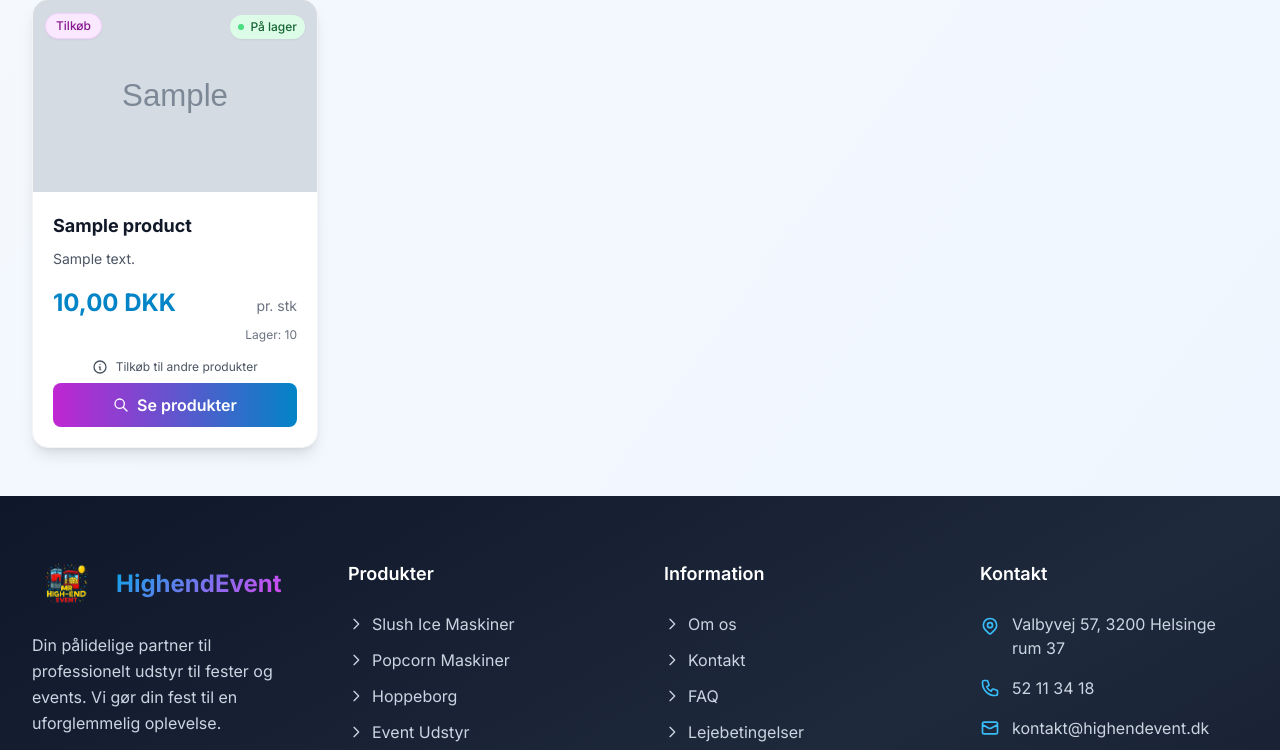
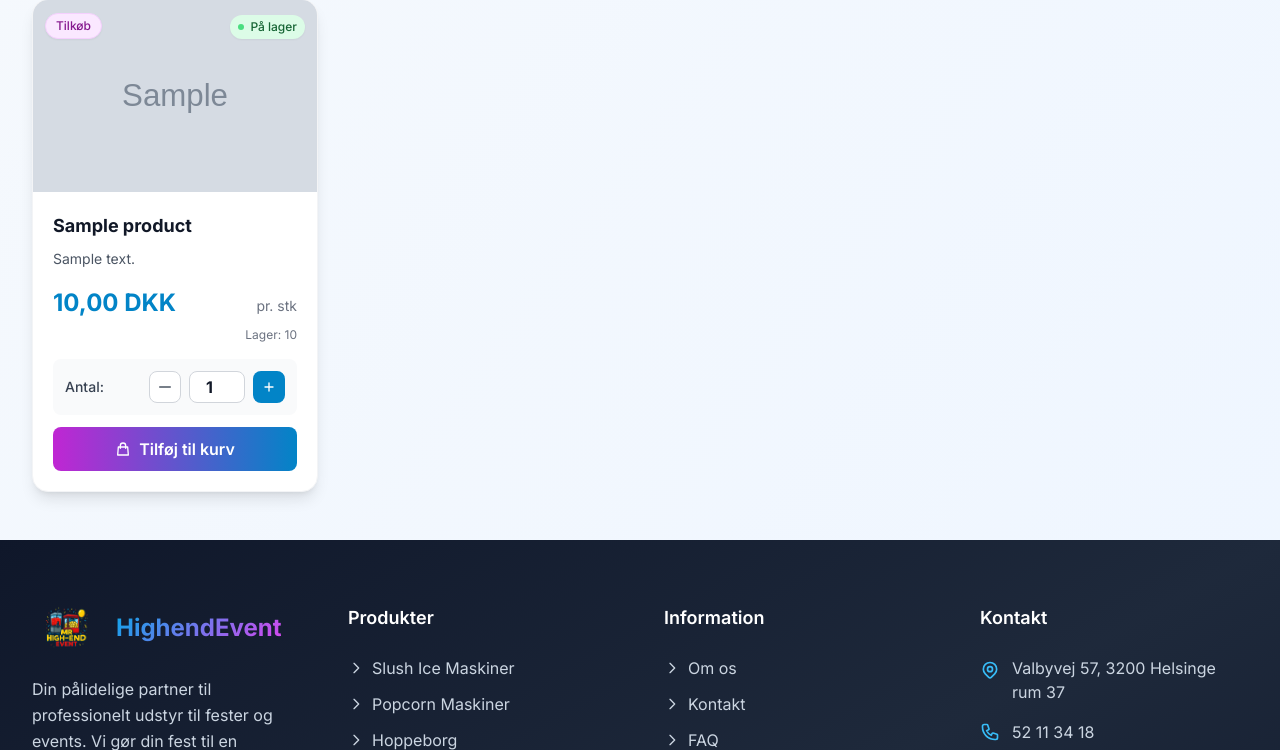
Before and after one commit to Flyvendedk799/HighendEvent, a Flask app: page /catalog?category=1 in a window 1280 px wide. Shown: the part 1295-2045 px from the top of the page. Run offline with Flask 3, Linux system fonts and the light colour scheme; tables that the repository leaves empty hold one stand-in row (values such as "Sample post"); grey boxes marked "Sample" are stand-in pictures; some libraries are stand-ins or nearby versions.

Commit message:
Add standalone cart functionality for upsell products - customers can now add mersalgs produkter directly to cart from catalog with quantity selection

```diff
--- a/app/templates/public/catalog.html
+++ b/app/templates/public/catalog.html
@@ -320,20 +320,31 @@
                             </div>
                         </div>
 
-                        <!-- Button -->
-                        <div class="space-y-2 mt-auto">
-                            <p class="text-xs text-gray-600 text-center">
-                                <svg class="w-4 h-4 inline-block mr-1" fill="none" stroke="currentColor" viewBox="0 0 24 24">
-                                    <path stroke-linecap="round" stroke-linejoin="round" stroke-width="2" d="M13 16h-1v-4h-1m1-4h.01M21 12a9 9 0 11-18 0 9 9 0 0118 0z"></path>
+                        <!-- Quantity and Add to Cart -->
+                        <div class="space-y-3 mt-auto">
+                            <div class="flex items-center justify-between bg-gray-50 rounded-lg p-3">
+                                <span class="text-sm font-medium text-gray-700">Antal:</span>
+                                <div class="flex items-center space-x-2">
+                                    <button type="button" onclick="updateUpsellQty({{ upsell.id }}, -1)" class="w-8 h-8 flex items-center justify-center rounded-lg bg-white border border-gray-300 text-gray-600 hover:border-primary-500 hover:text-primary-600">
+                                        <svg class="w-4 h-4" fill="none" stroke="currentColor" viewBox="0 0 24 24">
+                                            <path stroke-linecap="round" stroke-linejoin="round" stroke-width="2" d="M20 12H4"></path>
+                                        </svg>
+                                    </button>
+                                    <input type="number" id="upsell-qty-{{ upsell.id }}" min="0" max="{{ upsell.stock_qty }}" value="1" class="w-14 h-8 text-center border border-gray-300 rounded-lg font-bold text-gray-900">
+                                    <button type="button" onclick="updateUpsellQty({{ upsell.id }}, 1)" class="w-8 h-8 flex items-center justify-center rounded-lg bg-primary-600 text-white hover:bg-primary-700">
+                                        <svg class="w-4 h-4" fill="none" stroke="currentColor" viewBox="0 0 24 24">
+                                            <path stroke-linecap="round" stroke-linejoin="round" stroke-width="2" d="M12 6v6m0 0v6m0-6h6m-6 0H6"></path>
+                                        </svg>
+                                    </button>
+                                </div>
+                            </div>
+
+                            <button onclick="addUpsellToCart({{ upsell.id }}, '{{ upsell.name }}')" class="w-full bg-gradient-to-r from-accent-600 to-primary-600 text-white px-4 py-2.5 rounded-lg font-semibold hover:from-accent-700 hover:to-primary-700 transition-all duration-200 flex items-center justify-center space-x-2 group-hover:scale-105">
+                                <svg class="w-4 h-4" fill="none" stroke="currentColor" viewBox="0 0 24 24">
+                                    <path stroke-linecap="round" stroke-linejoin="round" stroke-width="2" d="M16 11V7a4 4 0 00-8 0v4M5 9h14l1 12H4L5 9z"></path>
                                 </svg>
-                                Tilkøb til andre produkter
-                            </p>
-                            <a href="{{ url_for('public.catalog') }}" class="w-full bg-gradient-to-r from-accent-600 to-primary-600 text-white px-4 py-2.5 rounded-lg font-semibold hover:from-accent-700 hover:to-primary-700 transition-all duration-200 flex items-center justify-center space-x-2 group-hover:scale-105">
-                                <svg class="w-4 h-4" fill="none" stroke="currentColor" viewBox="0 0 24 24">
-                                    <path stroke-linecap="round" stroke-linejoin="round" stroke-width="2" d="M21 21l-6-6m2-5a7 7 0 11-14 0 7 7 0 0114 0z"></path>
-                                </svg>
-                                <span>Se produkter</span>
-                            </a>
+                                <span>Tilføj til kurv</span>
+                            </button>
                         </div>
                     </div>
                 </div>
@@ -432,4 +443,66 @@
     -webkit-line-clamp: 2;
 }
 </style>
+
+<script>
+// Upsell product cart functions
+function updateUpsellQty(upsellId, change) {
+    const input = document.getElementById('upsell-qty-' + upsellId);
+    const currentValue = parseInt(input.value) || 0;
+    const newValue = Math.max(0, Math.min(parseInt(input.max), currentValue + change));
+    input.value = newValue;
+}
+
+function addUpsellToCart(upsellId, upsellName) {
+    const qtyInput = document.getElementById('upsell-qty-' + upsellId);
+    const quantity = parseInt(qtyInput.value) || 1;
+
+    if (quantity === 0) {
+        alert('Vælg mindst 1 styk');
+        return;
+    }
+
+    // Add upsell to session cart as a standalone item
+    const formData = new FormData();
+    formData.append('upsell_id', upsellId);
+    formData.append('quantity', quantity);
+
+    fetch('/shop/add-upsell-standalone', {
+        method: 'POST',
+        body: formData
+    })
+    .then(response => response.json())
+    .then(data => {
+        if (data.success) {
+            // Show success message
+            showNotification(upsellName + ' tilføjet til kurv!', 'success');
+            // Update cart count
+            updateCartCount();
+        } else {
+            showNotification(data.message || 'Kunne ikke tilføje til kurv', 'error');
+        }
+    })
+    .catch(error => {
+        console.error('Error:', error);
+        showNotification('Fejl ved tilføjelse til kurv', 'error');
+    });
+}
+
+function showNotification(message, type) {
+    const notification = document.createElement('div');
+    notification.className = 'fixed top-4 right-4 z-50 px-6 py-3 rounded-lg shadow-lg text-white ' +
+                            (type === 'success' ? 'bg-green-500' : 'bg-red-500');
+    notification.textContent = message;
+    document.body.appendChild(notification);
+
+    setTimeout(() => {
+        notification.remove();
+    }, 3000);
+}
+
+function updateCartCount() {
+    // Reload page to update cart count in header
+    window.location.reload();
+}
+</script>
 {% endblock %}
```
Also changed, not shown: app/blueprints/shop.py (+38 -0 lines).
